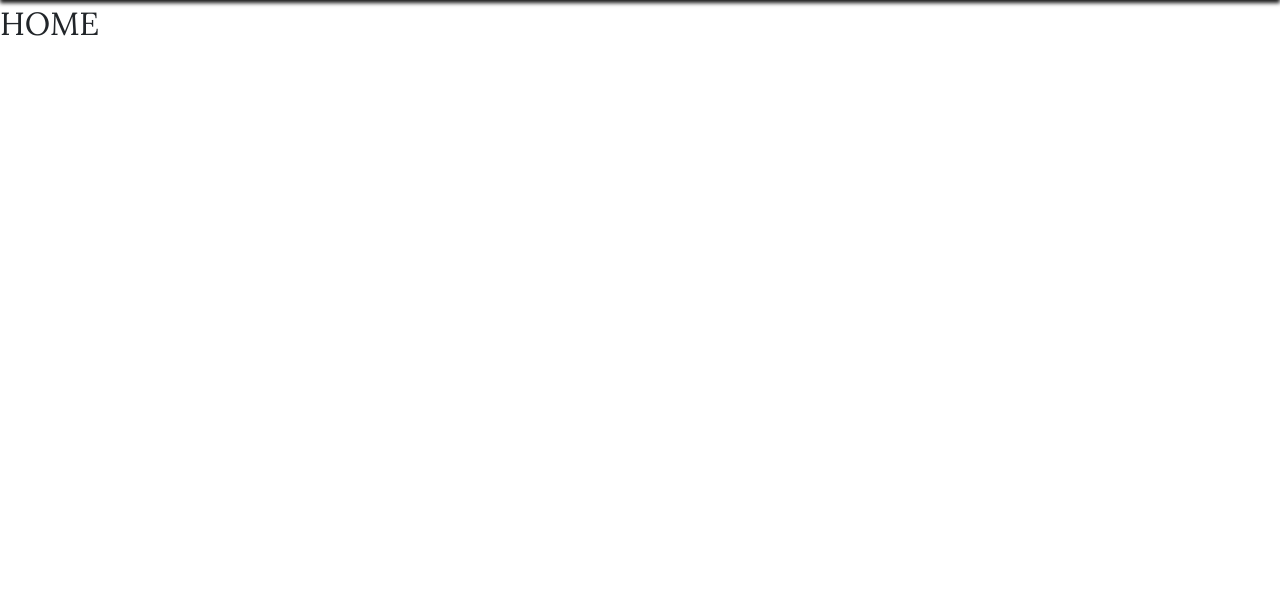
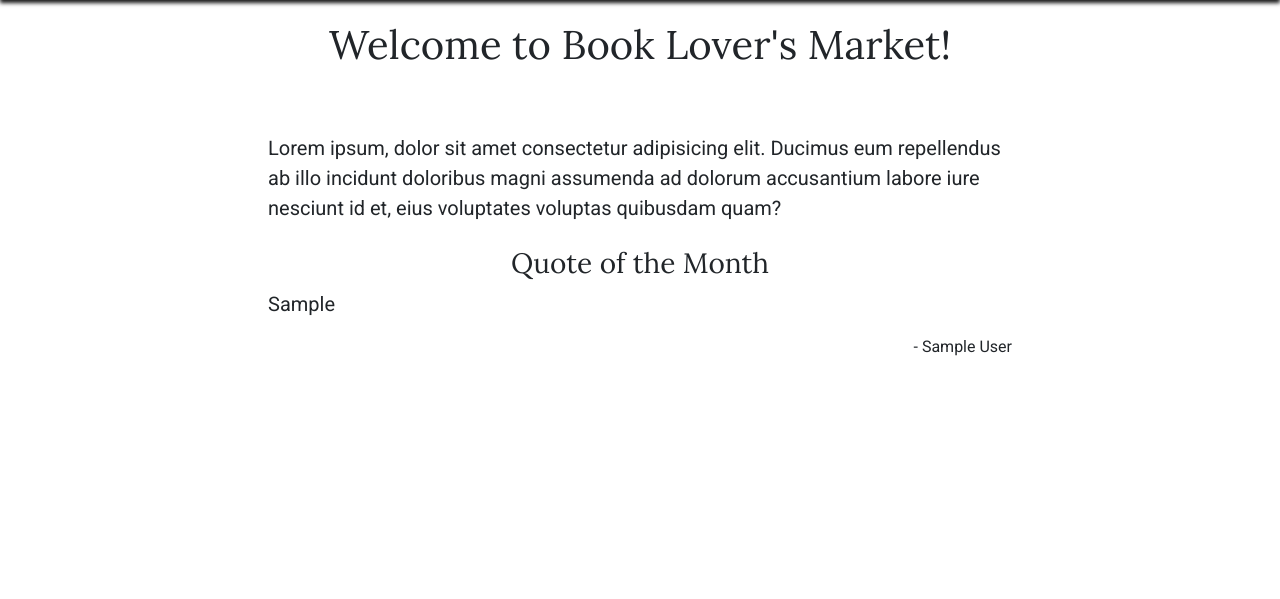
Before and after one commit to Gary-Burke/book-lovers-market, a Django app: page / in a window 1280 px wide. Shown: the part 59-658 px from the top of the page. Run offline with Django 5.2, Linux system fonts and the light colour scheme; tables that the repository leaves empty hold one stand-in row (values such as "Sample post"); some libraries are stand-ins or nearby versions.

Commit message:
Add content to Home template

```diff
--- a/pages/templates/pages/home.html
+++ b/pages/templates/pages/home.html
@@ -2,8 +2,22 @@
 {% load static %}
 
 {% block content %}
+<div class="container home">
 
-<h2>HOME</h2>
+    <h1 class="my-3 text-center col">Welcome to Book Lover's Market!</h1>
 
+    <div class="col col-md-10 col-lg-6 mx-auto">
+        <img src="{{ home.image.url }}" alt="" id="home-hero">
+    </div>
+
+    <p class="col col-lg-8 mx-auto my-4 lead">Lorem ipsum, dolor sit amet consectetur adipisicing elit. Ducimus eum repellendus ab illo incidunt doloribus
+        magni assumenda ad dolorum accusantium labore iure nesciunt id et, eius voluptates voluptas quibusdam quam?</p>
+
+    <div class="col col-lg-8 mx-auto my-4">
+        <h3 class="text-center">Quote of the Month</h3>
+        <p class="lead">{{ home.quote }}</p>
+        <p class="text-end">- {{ home.author }}</p>
+    </div>
+</div>
 
 {% endblock content %}
--- a/static/css/style.css
+++ b/static/css/style.css
@@ -174,3 +174,8 @@ footer i {
     border: 2px solid #ccc;
     border-radius: 4px;
 }
+
+/* Home Page */
+#home-hero {
+    width: 100%;
+}
```
